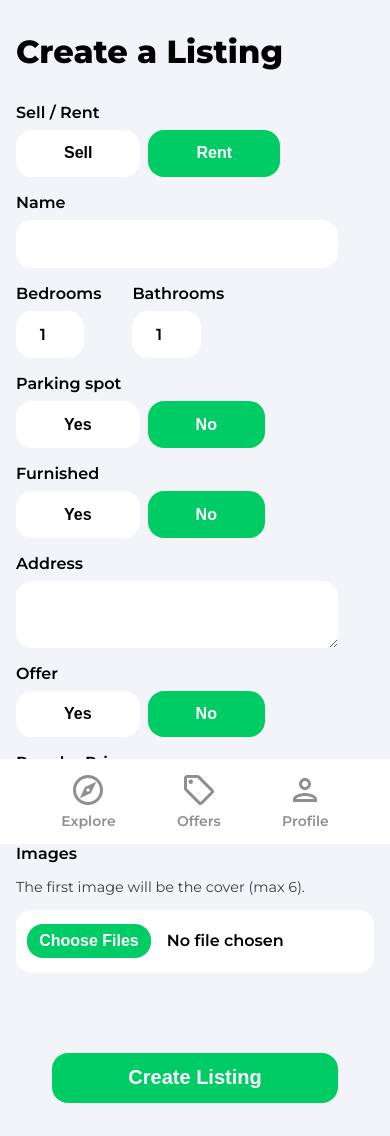
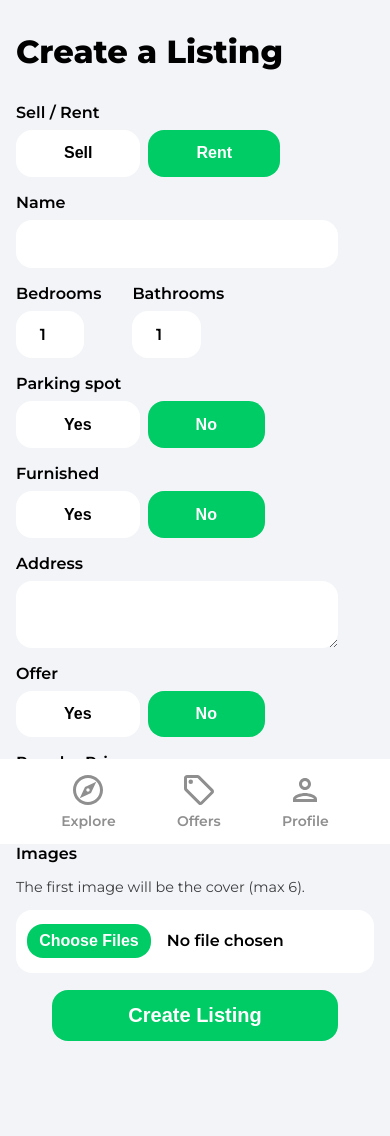
Before and after one commit to shadrais/House-Marketplace, a React (Create React App) app: page /create-listing in a window 390 px wide. Built offline with nearby package versions, Linux system fonts and the light colour scheme; no server answers; sample sign-in values are in the browser's storage.

Commit message:
Fixed Scroll Issue On Mobile Devices

```diff
--- a/src/index.css
+++ b/src/index.css
@@ -86,14 +86,18 @@ button {
 }
 
 .pageContainer,
-.offers,
 .profile,
 .listingDetails,
 .category,
 .explore {
   margin: 1rem;
-  height: 110vh;
+  height: 108vh;
 }
+
+.offers {
+  margin: 1rem;
+}
+
 @media (min-width: 1024px) {
   .pageContainer,
   .offers,
@@ -804,7 +808,7 @@ button {
 }
 
 .createListingButton {
-  margin-top: 5rem;
+  margin-top: 1.1rem;
 }
 
 .offers {
--- a/src/pages/CreateListing.jsx
+++ b/src/pages/CreateListing.jsx
@@ -417,6 +417,11 @@ const CreateListing = () => {
           <button type='submit' className='primaryButton createListingButton'>
             Create Listing
           </button>
+          <br />
+          <br />
+          <br />
+          <br />
+          <br />
         </form>
       </main>
     </div>
```
